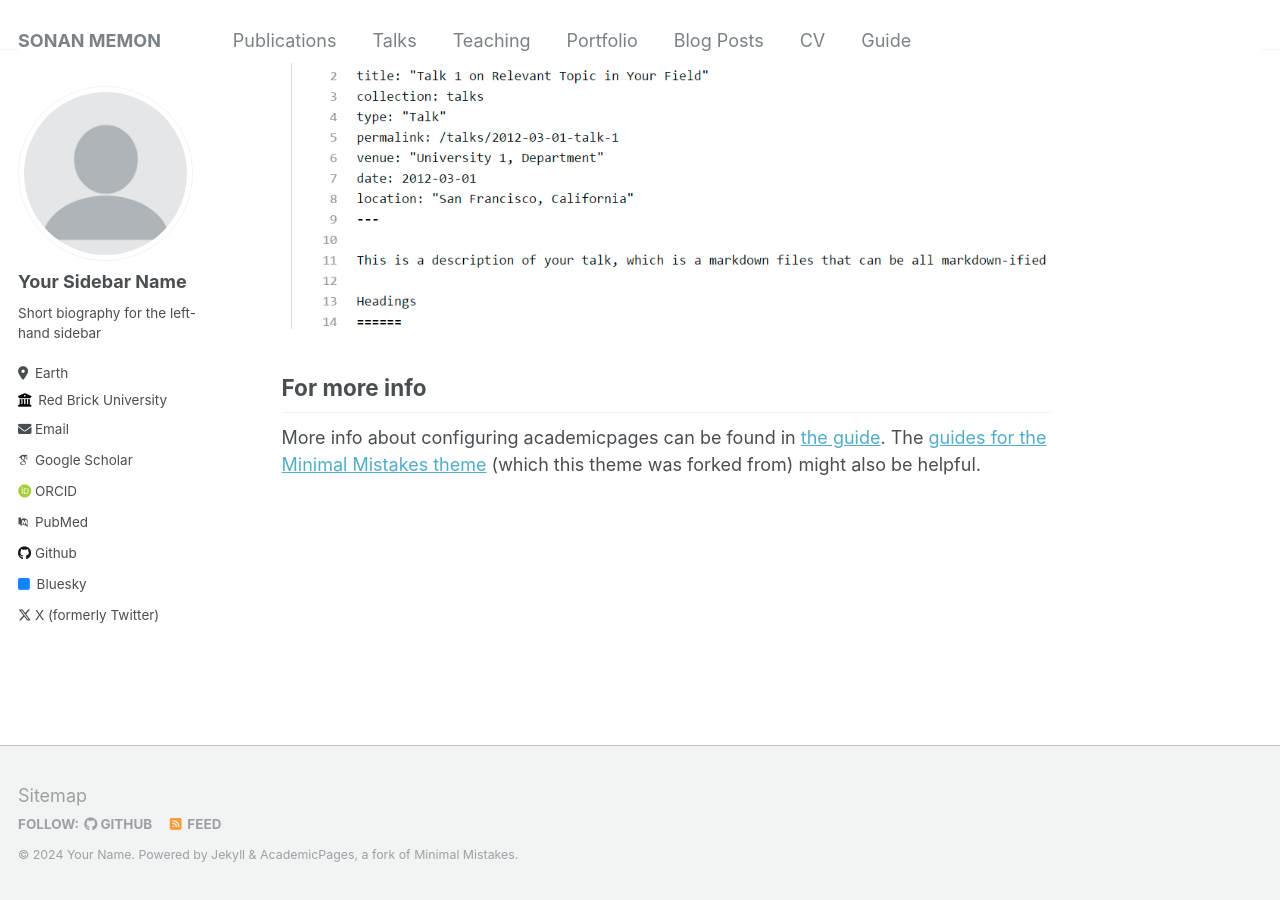
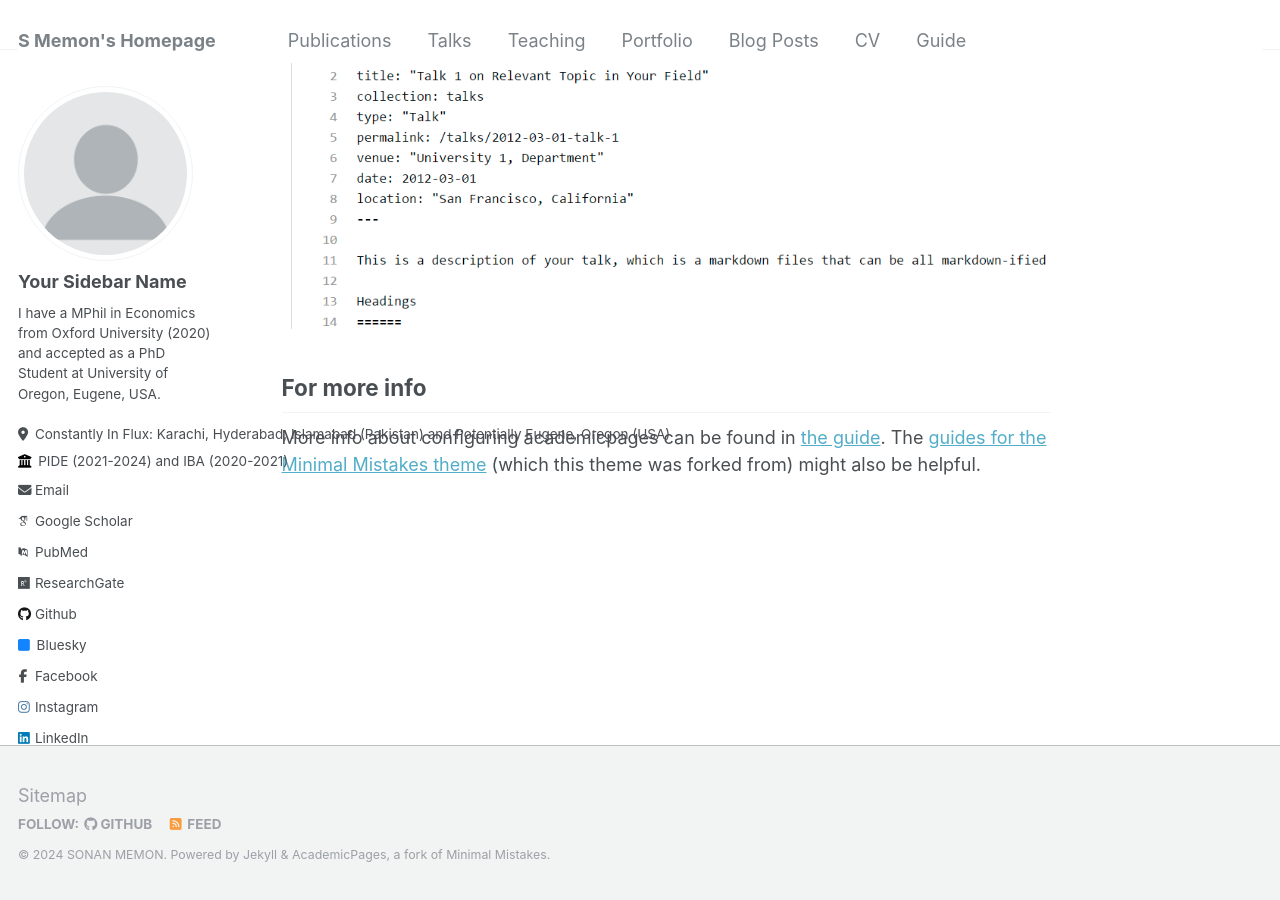
Before and after one commit to sonanmemon/web, a Jekyll site: the page built from _pages/about.md, in a window 1280 px wide and 900 px high, scrolled down 2640 px. Built offline with Jekyll 4.4.1, drawn with Linux system fonts in a browser that asks for light colours; some web fonts are replaced.

Commit message:
Update _config.yml

```diff
--- a/_config.yml
+++ b/_config.yml
@@ -8,11 +8,11 @@
 
 # Basic Site Settings
 locale                   : "en-US"
-title                    : "SONAN MEMON"
+title                    : "S Memon's Homepage"
 title_separator          : "-"
-name                     : &name "Your Name"
-description              : &description "personal description"
-url                      : https://academicpages.github.io # the base hostname & protocol for your site e.g. "https://mmistakes.github.io"
+name                     : &name "SONAN MEMON"
+description              : &description "PhD Student"
+url                      : "https://sonanmemon.github.io/web/"
 baseurl                  : "" # the subpath of your site, e.g. "/blog"
 repository               : "academicpages/academicpages.github.io"
 
@@ -23,40 +23,40 @@ author:
   # Biographic information
   avatar           : "profile.png"
   name             : "Your Sidebar Name"
-  pronouns         : # example: "she/her"
-  bio              : "Short biography for the left-hand sidebar"
-  location         : "Earth"
-  employer         : "Red Brick University"
+  pronouns         : # example: "He/Him"
+  bio              : "I have a MPhil in Economics from Oxford University (2020) and accepted as a PhD Student at University of Oregon, Eugene, USA."
+  location         : "Constantly In Flux: Karachi, Hyderabad, Islamabad (Pakistan) and Potentially Eugene, Oregon (USA)"
+  employer         : "PIDE (2021-2024) and IBA (2020-2021)"
   uri              : # URL
-  email            : "none@example.org"
+  email            : "sonanahmed8@gmail.com"
 
   # Academic websites
   arxiv            : # URL - Update with the correct link to your profile
-  googlescholar    : "https://scholar.google.com/citations?user=PS_CX0AAAAAJ"
+  googlescholar    : "https://scholar.google.com.pk/scholar?hl=en&as_sdt=0%2C5&q=sonan+memon&btnG="
   impactstory      : # URL
-  orcid            : "http://orcid.org/yourorcidurl"
+  #orcid"http://orcid.org/yourorcidurl"
   pubmed           : "https://www.ncbi.nlm.nih.gov/pubmed/?term=john+snow"
-  researchgate     : # URL
+  researchgate     : "https://www.researchgate.net/profile/Sonan-Memon-2"
 
   # Repositories and software development
   bitbucket        : # Username - Update with your username on the site
   codepen          : # Username
   dribbble         : # Username
-  github           : "academicpages"
+  github           : "https://github.com/sonanmemon"
   kaggle           : # Username
   stackoverflow    : # User number or user number and name (i.e., use "1" or "1/jeff-atwood")
 
   # Social media
   bluesky          : "bsky.app" # Replace this with you Bluesky username
-  facebook         : # Username
+  facebook         : "https://www.facebook.com/sonan.ahmed/"
   flickr           : # Username
   foursquare       : # Username
   goodreads        : # Username
   google_plus      : # Username
   keybase          : # Username
-  instagram        : # Username
+  instagram        : ": https://www.instagram.com/sonanmemon/"
   lastfm           : # Username
-  linkedin         : # Username
+  linkedin         : "https://pk.linkedin.com/in/sonan-memon"
   mastodon         : # URL
   medium           : # URL
   pinterest        : # Username
@@ -64,12 +64,12 @@ author:
   steam            : # Username
   telegram         : # URL
   tumblr           : # Username
-  twitter          : "UniofOxford"  # Replace this with your X / Twitter handle
+  twitter          : "https://twitter.com/sonan_memon?lang=en"
   vine             : # Username
   weibo            : # Username
   wikipedia        : # Username
   xing             : # Username
-  youtube          : # Username
+  youtube          : "https://www.youtube.com/@sonanahmedmemon7404"
   zhihu            : # URL
 
 
```
